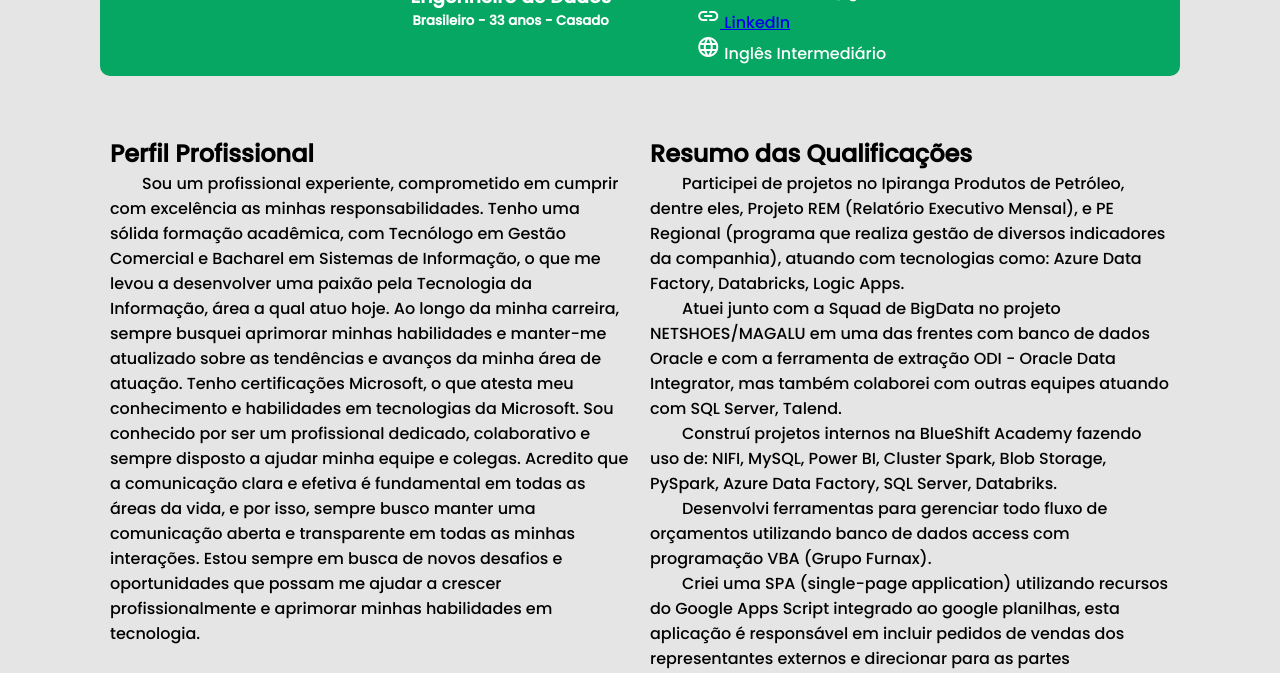
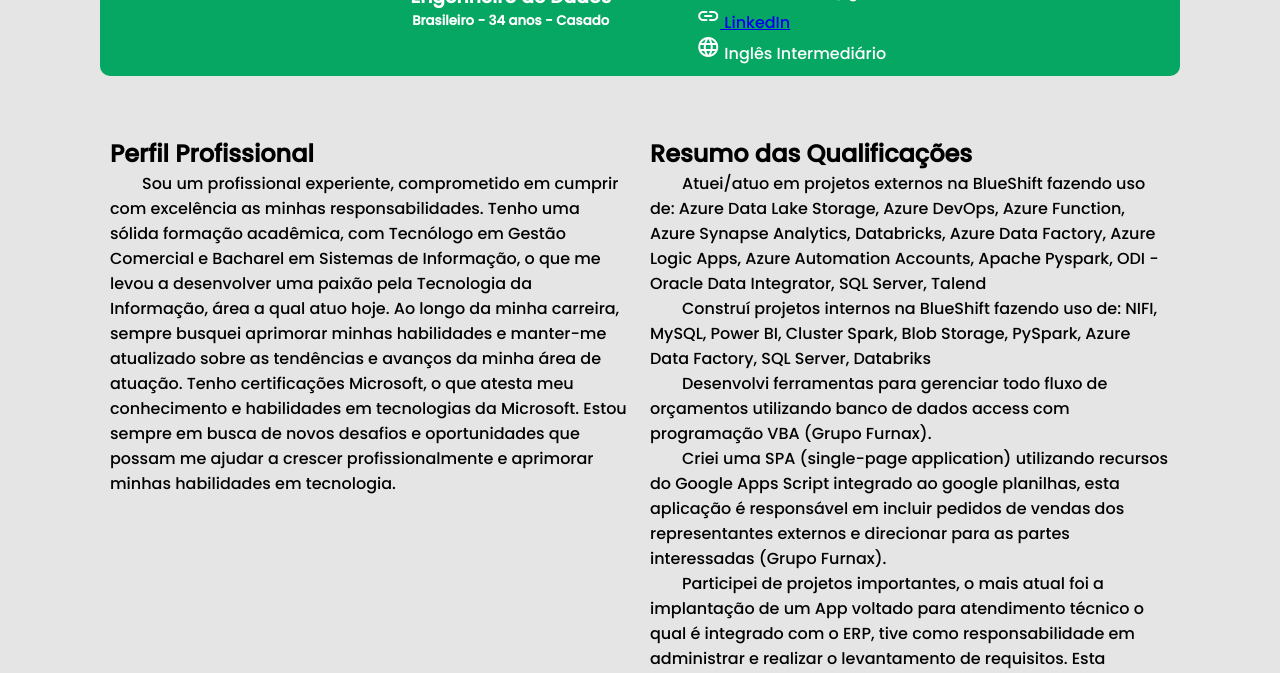
Before and after one commit to ManoelSa/MYCV, a plain HTML site: page index.html in a window 1280 px wide. Shown: the part 109-782 px from the top of the page. Drawn offline with nearby package versions, Linux system fonts and the light colour scheme.

Commit message:
Update index.html

```diff
--- a/index.html
+++ b/index.html
@@ -22,7 +22,7 @@
         <div class="info_header">
             <h2>Manoel Messias Hora de Sá </h2>
             <h3>Engenheiro de Dados</h3>
-            <h5>Brasileiro - 33 anos - Casado</h5>
+            <h5>Brasileiro - 34 anos - Casado</h5>
             <!-- <h5 onclick="window.print()" class="imprimir" style="cursor: pointer;"><i class="material-icons">print</i></h5> -->
 
         </div>
@@ -48,8 +48,6 @@
         <p class="recuo jusfify">Sou um profissional experiente, comprometido em cumprir com excelência as minhas responsabilidades. Tenho uma sólida formação acadêmica, com Tecnólogo em Gestão Comercial e Bacharel em Sistemas de Informação, o que me levou a desenvolver uma paixão pela Tecnologia da Informação, área a qual atuo hoje.
 Ao longo da minha carreira, sempre busquei aprimorar minhas habilidades e manter-me atualizado sobre as tendências e avanços da minha área de atuação.
 Tenho certificações Microsoft, o que atesta meu conhecimento e habilidades em tecnologias da Microsoft.
-Sou conhecido por ser um profissional dedicado, colaborativo e sempre disposto a ajudar minha equipe e colegas.
-Acredito que a comunicação clara e efetiva é fundamental em todas as áreas da vida, e por isso, sempre busco manter uma comunicação aberta e transparente em todas as minhas interações.
 Estou sempre em busca de novos desafios e oportunidades que possam me ajudar a crescer profissionalmente e aprimorar minhas habilidades em tecnologia.</p>
 
     </div>
@@ -58,9 +56,8 @@ Estou sempre em busca de novos desafios e oportunidades que possam me ajudar a c
     <div class="resquali ">
         <h2>Resumo das Qualificações</h2>
         <ul>
-            <li class="recuo jusfify">Participei de projetos no Ipiranga Produtos de Petróleo, dentre eles, Projeto REM (Relatório Executivo Mensal), e PE Regional (programa que realiza gestão de diversos indicadores da companhia), atuando com tecnologias como: Azure Data Factory, Databricks, Logic Apps.</li>
-            <li class="recuo jusfify">Atuei junto com a Squad de BigData no projeto NETSHOES/MAGALU em uma das frentes com banco de dados Oracle e com a ferramenta de extração ODI - Oracle Data Integrator, mas também colaborei com outras equipes atuando com SQL Server, Talend.</li>
-            <li class="recuo jusfify">Construí projetos internos na BlueShift Academy fazendo uso de: NIFI, MySQL, Power BI, Cluster Spark, Blob Storage, PySpark, Azure Data Factory, SQL Server, Databriks.</li>
+            <li class="recuo jusfify">Atuei/atuo em projetos externos na BlueShift fazendo uso de: Azure Data Lake Storage, Azure DevOps, Azure Function, Azure Synapse Analytics, Databricks, Azure Data Factory, Azure Logic Apps, Azure Automation Accounts, Apache Pyspark, ODI - Oracle Data Integrator, SQL Server, Talend</li>
+            <li class="recuo jusfify">Construí projetos internos na BlueShift fazendo uso de: NIFI, MySQL, Power BI, Cluster Spark, Blob Storage, PySpark, Azure Data Factory, SQL Server, Databriks</li>
             <li class="recuo jusfify">Desenvolvi ferramentas para gerenciar todo fluxo de orçamentos utilizando banco de dados access com programação VBA (Grupo Furnax).</li>
             <li class="recuo jusfify">Criei uma SPA (single-page application) utilizando recursos do Google Apps Script integrado ao google planilhas, esta aplicação é responsável em incluir pedidos de vendas dos representantes externos e direcionar para as partes interessadas
                 (Grupo Furnax).</li>
@@ -368,8 +365,10 @@ Estou sempre em busca de novos desafios e oportunidades que possam me ajudar a c
                     <h3 class="titulo_exp_prof">Engenheiro de Dados</h3>
                     <h4>BlueShift Brasil</h4>
                     <h5>09/2020 a Atual</h5>
-                    <p class="recuo">Projeto IPIRANGA: REM e PE Regional</p>
-                    <p class="recuo">Projeto NETSHOES/MAGALU</p>
+                    <p class="recuo">Customização de indicadores, contemplando processos de ETL e/ou ELT </p>
+                    <p class="recuo">Automatização de fluxos, utilizando Azure Funciton e/ou Automation Accounts </p>
+                    <p class="recuo">Code Review nos ambientes: Azure Function, Azure Data Factory, Databricks </p>
+                    <p class="recuo">Sustentação do legado Oracle/ODI </p>
                 </div>
             </div>
 
```
